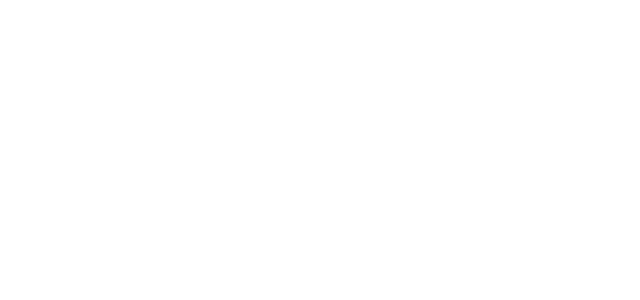
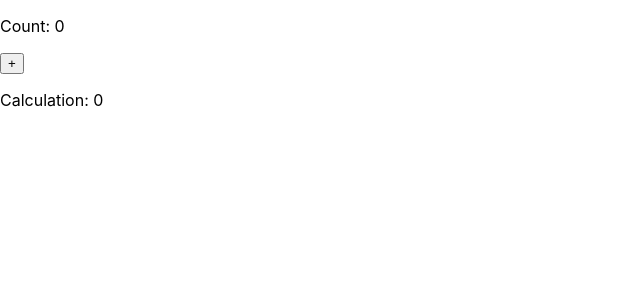
Before and after one commit to AsiriM2000/ReactJS-Functional-Components, a React (Create React App) app: page /effecthook in a window 1280 px wide. Before the commit this address had no page. Shown: the top 300 px of the page, without its empty margins (0-640 px from the left). Built offline with nearby package versions, Linux system fonts and the light colour scheme.

Commit message:
Using the Effect Hook

```diff
--- /dev/null
+++ b/src/02.Hooks/Effect Hook/EffectHook.jsx
@@ -0,0 +1,25 @@
+import React, { useEffect , useState} from "react";
+
+export default function EffectHook(){
+    // 01.
+    // useEffect(()=>{
+    //    document.title='Effect Hook'
+
+    // })
+
+    // 02.
+    const [count, setCount] = useState(0);
+    const [calculation, setCalculation] = useState(0);
+
+    useEffect(() => {
+        setCalculation(() => count * 2);
+    }, [count]);
+
+    return(
+        <>
+            <p>Count: {count}</p>
+            <button onClick={() => setCount((c) => c + 1)}>+</button>
+            <p>Calculation: {calculation}</p>
+        </>
+    );
+}
--- a/src/app/App.js
+++ b/src/app/App.js
@@ -1,6 +1,7 @@
 import React from 'react';
 import {Routes, Route} from 'react-router-dom';
 import HelloWorld from '../01.Hello World/HelloWorld';
+import EffectHook from '../02.Hooks/Effect Hook/EffectHook';
 import Hooks from '../02.Hooks/Hooks';
 import StateHook from '../02.Hooks/State Hook/StateHook';
 
@@ -12,6 +13,7 @@
           <Route exact path='/' element={<HelloWorld/>}></Route>
           <Route exact path='/hooks' element={<Hooks/>}></Route>
           <Route exact path='/statehook' element={<StateHook/>}></Route>
+          <Route exact path='/effecthook' element={<EffectHook/>}></Route>
         </Routes>
     </div>
   );
```
